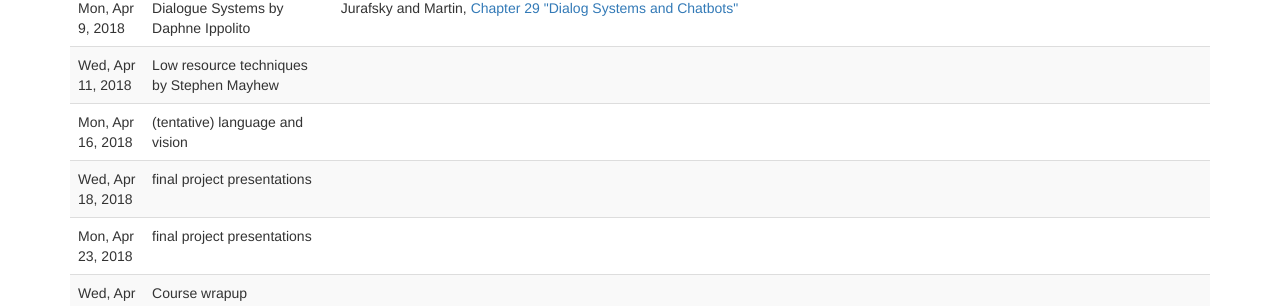
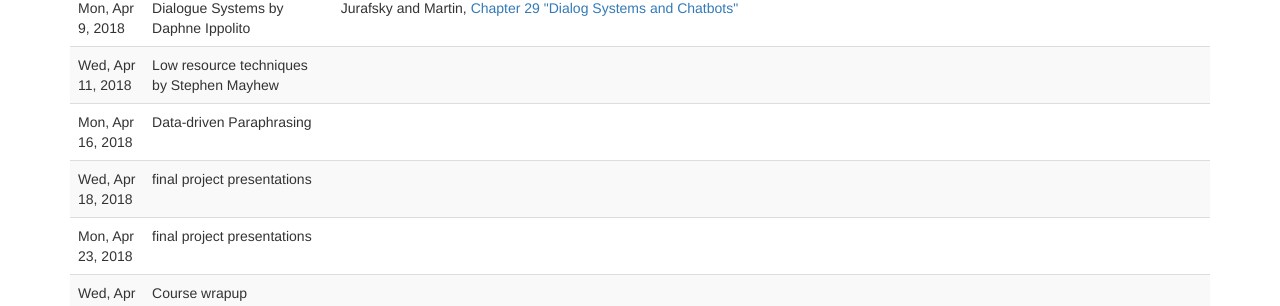
Before and after one commit to computational-linguistics-class/computational-linguistics-class.github.io, a Jekyll site: the page built from lectures.md, in a window 1280 px wide and 900 px high, scrolled down 2590 px. Shown: the part 468-774 px from the top of the window. Built offline with Jekyll 4.4.1, drawn with Linux system fonts in a browser that asks for light colours; nearby versions of some CDN libraries; a script that is not in the unit is left out.

Commit message:
I'll talk about paraphrasing on Monday

```diff
--- a/_data/lectures.yaml
+++ b/_data/lectures.yaml
@@ -439,7 +439,7 @@
 -
   date: 2018-04-16
   slides:
-  title: (tentative) language and vision
+  title: Data-driven Paraphrasing
   readings:
 -
   date: 2018-04-18
```
